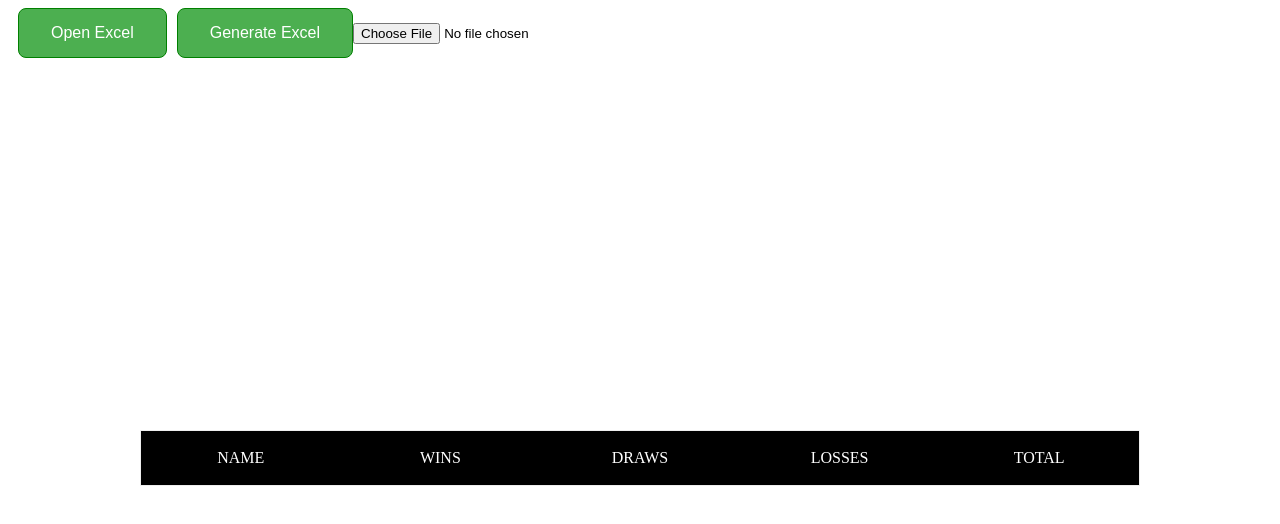
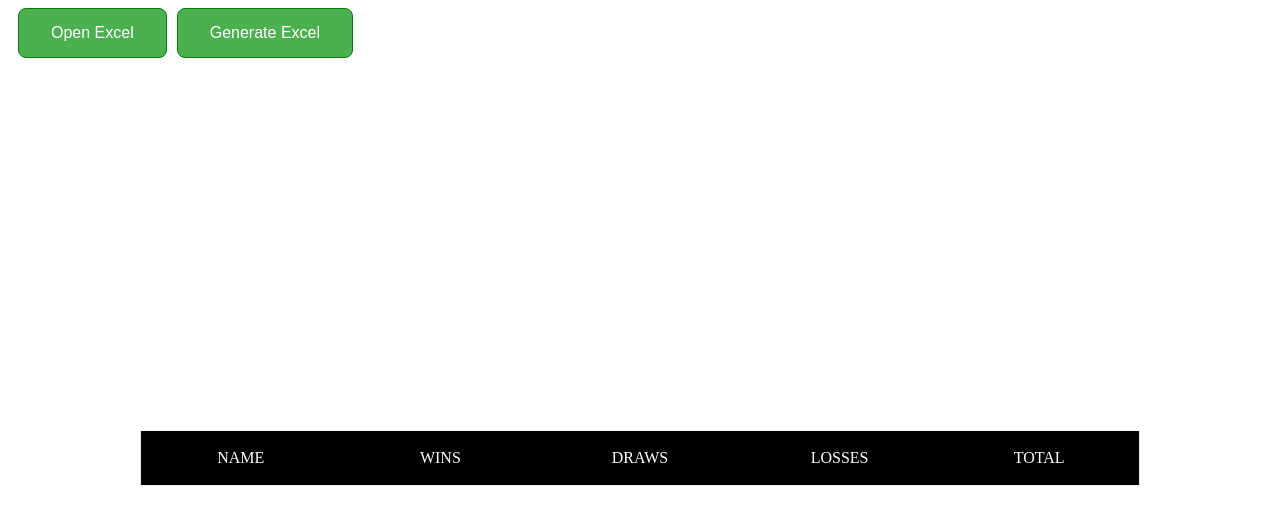
Before and after one commit to zico15/ExcelsAngula, an Angular app: page / in a window 1280 px wide. Shown: the top 524 px of the page. Built offline with nearby package versions, Linux system fonts and the light colour scheme.

Commit message:
perf(app.component): hidding open file button

```diff
--- a/src/app/app/app.component.html
+++ b/src/app/app/app.component.html
@@ -7,16 +7,7 @@
 <!-- * * * * * * * to get started with your project! * * * * * * * * -->
 <!-- * * * * * * * * * * * * * * * * * * * * * * * * * * * * * * * -->
 
-<button
-  type="file"
-  name="files[]"
-  accept=".xlsx"
-  multiple
-  id="jsonFile"
-  (click)="openFile($event)"
->
-  Open Excel
-</button>
+<button type="file" accept=".xlsx" (click)="file.click()">Open Excel</button>
 <button (click)="generateExcel()">Generate Excel</button>
-<input type="file" (change)="openFile($event)" />
+<input #file type="file" (change)="openFile($event)" style="display: none" />
 <app-table [fieldArray]="fieldList"></app-table>
```
